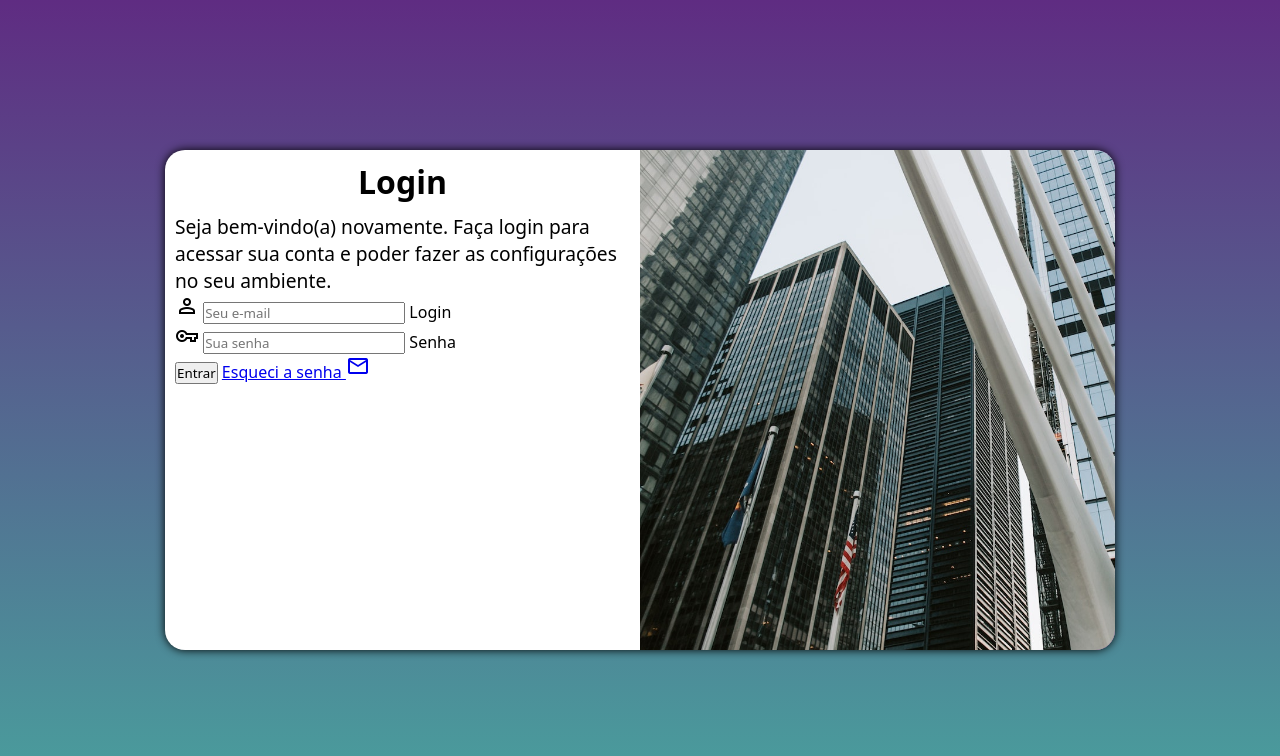
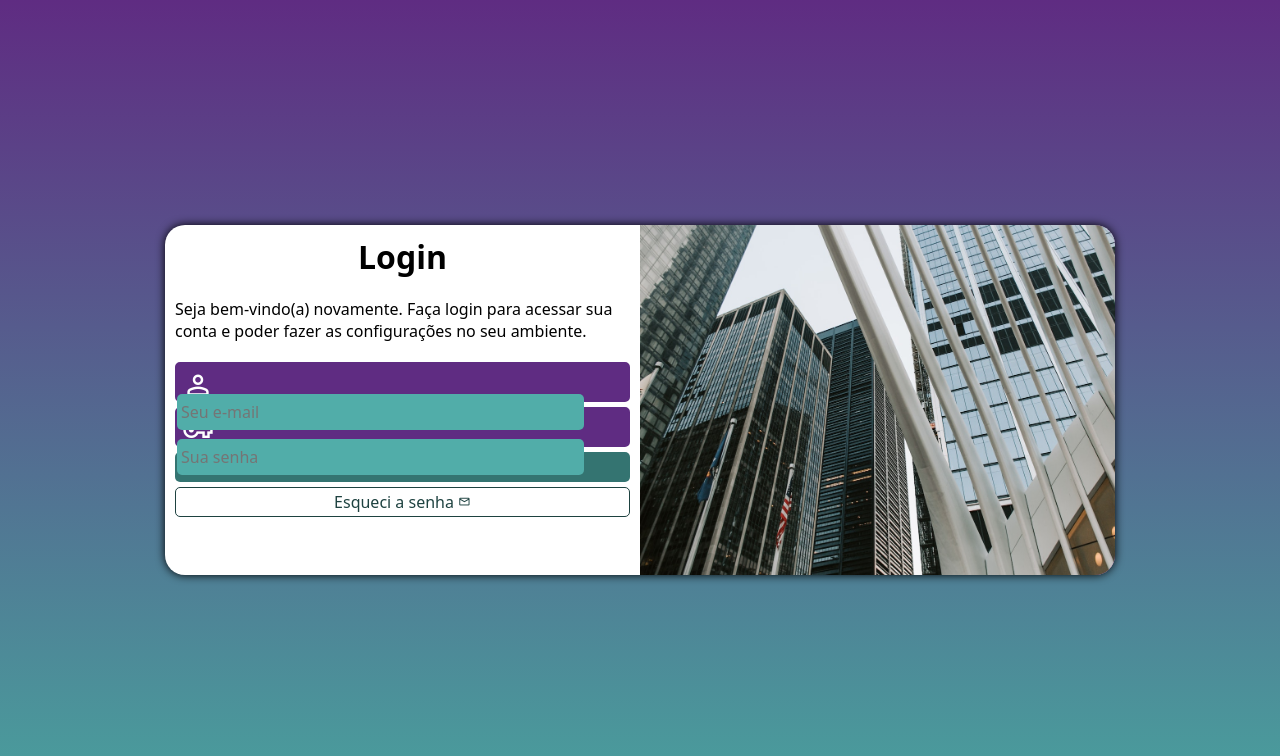
Before and after one commit to ABryanSS/projeto-login, a plain HTML site: page index.html in a window 1280 px wide. Drawn offline with nearby package versions, Linux system fonts and the light colour scheme.

Commit message:
projeto f

```diff
--- a/estilos/media-query.css
+++ b/estilos/media-query.css
@@ -5,7 +5,8 @@
         background-image: linear-gradient(to top, #49a09d, #5f2c82);
     }
     section#login{
-        width: 90vw;
+        width: 80vw;
+        height: 280px;
     }
     section#login div#img{
         float: left;
@@ -23,6 +24,7 @@
     }
     section#login{
         width: 950px;
+        height: 350px;
     }
     section#login div#img{
         float: right;
@@ -37,6 +39,7 @@
         font-size: 2em;
     }
     div#form p{
-        font-size: 1.2em;
+        font-size: 1em;
+        margin: 20px 0px;
     }
 }
--- a/estilos/style.css
+++ b/estilos/style.css
@@ -20,7 +20,6 @@ section#login{
     position: absolute;
     top: 50%;
     left: 50%;
-    transform: translate(-50%, -50%);
     overflow: hidden;
 
     background-color: white;
@@ -29,6 +28,7 @@ section#login{
     border-radius: 20px;
     box-shadow: 0px 0px 10px black;
 
+    transform: translate(-50%, -50%);
     transition: width 1s, height 1s;
     transition-timing-function: ease;
 }
@@ -49,3 +49,70 @@ div#form h1{
 div#form p{
     font-size: 0.8em;
 }
+form div.campo{
+    background-color: #5f2c82;
+    border: 2px solid #5f2c82;
+    display: block;
+    width: 100%;
+    height: 40px;
+    border-radius: 5px;
+    margin: 5px 0px;
+}
+form label{
+    display: none;
+}
+div.campo span{
+    color: white;
+    font-size: 2em;
+    width: 40px;
+    padding: 5px;
+}
+div.campo input{
+    background-color: #51ada9;
+    font-size: 1em;
+    width: calc(100% - 44px);
+    height: 100%;
+    border: 0px;
+    border-radius: 5px;
+    padding: 4px;
+    transform: translateY(-12px);
+}
+div.campo input:focus-within{
+    background-color: white;
+}
+form input[type=submit]{
+    display: block;
+    font-size: 1em;
+    width: 100%;
+    margin-top: 3px;
+    height: 30px;
+    background-color: #347471;
+    color: white;
+    border: none;
+    border-radius: 5px;
+    cursor: pointer;
+}
+form input[type=submit]:hover{
+    background-color: #1e4240;
+}
+form a.botao{
+    display: block;
+    text-align: center;
+    font-size: 1em;
+    width: 100%;
+    height: 30px;
+    padding-top: 3px;
+    margin-top: 5px;
+    background-color: white;
+    border: 1px solid #1e4240;
+    color:#1e4240;
+    border-radius: 5px;
+    text-decoration: none;
+}
+form a.botao:hover{
+    background-color: #1e4240;
+    color: white;
+}
+form a.botao span{
+    font-size: 0.8em;
+}
--- a/index.html
+++ b/index.html
@@ -29,7 +29,7 @@
                         <label for="isenha">Senha</label>
                     </div>
                     <input type="submit" value="Entrar">
-                    <a href="esqueci.html">Esqueci a senha <span class="material-symbols-outlined">mail</span></a>
+                    <a href="esqueci.html" class="botao">Esqueci a senha <span class="material-symbols-outlined">mail</span></a>
                 </form>
             </div>
         </section>
```
